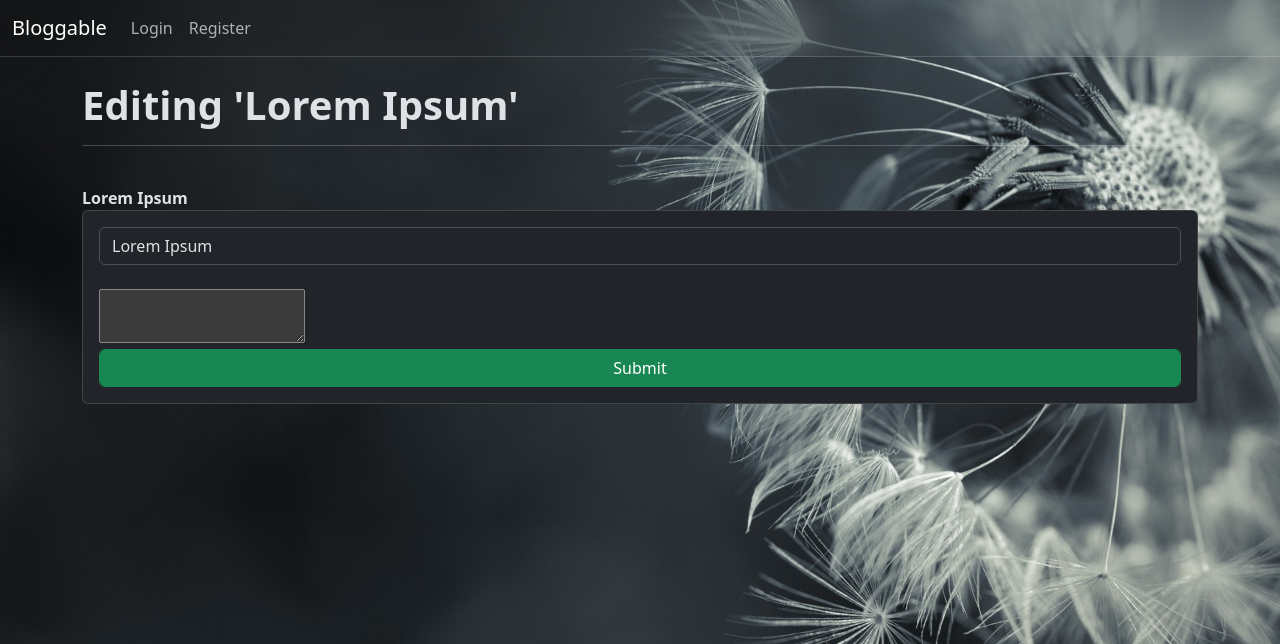
After one commit to mgonzales00/Bloggable, a Flask app: template templates/edit.html in a window 1280 px wide. The commit adds this page. Shown: the top 644 px of the page. Run offline with Flask 3, Linux system fonts and the light colour scheme; the template is opened without the code that fills it: values that come from a table or form of the project are taken from there, others are empty; some libraries are stand-ins or nearby versions.

Commit message:
Multiple additions
Added CRUD operations, login and logout, dashboard, and text editor.

```diff
--- a/app.py
+++ b/app.py
@@ -1,16 +1,183 @@
-from flask import Flask
-from flask import render_template
+import os, click
+from datetime import datetime, UTC
+from flask import Flask, render_template, flash, redirect, url_for, abort, request
+from flask_login import LoginManager, UserMixin, login_user, current_user, logout_user, login_required
 from flask_sqlalchemy import SQLAlchemy
+from flask_wtf import FlaskForm
+from flask_ckeditor import CKEditor, CKEditorField
+from flask_toastr import Toastr
+from wtforms import StringField, PasswordField, SubmitField
+from wtforms.validators import DataRequired, EqualTo
+from argon2 import PasswordHasher
+from argon2.exceptions import VerifyMismatchError
+
+# create database if app is given commandline argument
+@click.command('init-db')
+def create_tables():
+    db.create_all()
+    user = User()
+    user.username = "admin"
+    user.password = argon2_ph.hash("1234")
+    db.session.add(user)
+    db.session.commit()
+
+base_dir = os.path.dirname(os.path.realpath(__file__))
 
 app = Flask(__name__, template_folder='templates')
+app.config["SQLALCHEMY_DATABASE_URI"] = 'sqlite:///' + os.path.join(base_dir, 'bloggable.db')
+app.config["SECRET_KEY"] = 'dev'
+app.cli.add_command(create_tables)
+
+db = SQLAlchemy(app)
+login_manager = LoginManager(app)
+ckeditor = CKEditor(app)
+argon2_ph = PasswordHasher()
+toastr = Toastr(app)
+
+class User(UserMixin, db.Model):
+    __tablename__ = 'user'
+    id = db.Column(db.Integer, primary_key=True, autoincrement=True)
+    username = db.Column(db.String(16), unique=True, nullable=False)
+    password = db.Column(db.String(64), nullable=False)
+    # get all 'Post' objects related to our User
+    posts = db.relationship('Post', backref='user', lazy=True)
+
+    def __repr__(self):
+        return f"User('{self.id}', '{self.username}', '{self.password}')"
+
+class Post(db.Model):
+    __tablename__ = 'post'
+    id = db.Column(db.Integer, primary_key=True, autoincrement=True)
+    author = db.Column(db.Integer, db.ForeignKey('user.username'), nullable=False)
+    title = db.Column(db.Text, nullable=False)
+    date_posted = db.Column(db.DateTime, nullable=False, default=datetime.now(UTC))
+    date_edited = db.Column(db.DateTime, nullable=True)
+    content = db.Column(db.Text, nullable=False)
+
+    def __repr__(self):
+        return f"Post('{self.id}', '{self.author}', '{self.title}', '{self.date_posted}', '{self.content}')"
+
+class RegistrationForm(FlaskForm):
+    username = StringField('Username', validators=[DataRequired()])
+    password = PasswordField('Password', validators=[DataRequired()])
+    confirm_password = PasswordField('Confirm password', validators=[DataRequired(), EqualTo('password')])
+    submit = SubmitField('Submit')
+
+class LoginForm(FlaskForm):
+    username = StringField('Username', validators=[DataRequired()])
+    password = PasswordField('Password', validators=[DataRequired()])
+    submit = SubmitField('Submit')
+
+class PostForm(FlaskForm):
+    title = StringField('Title', validators=[DataRequired()])
+    body = CKEditorField('Body', validators=[DataRequired()])
+    submit = SubmitField('Submit')
+
+@login_manager.user_loader
+def load_user(user_id):
+    return User.query.get(int(user_id))
 
 @app.route('/')
 def index():
-    return render_template('index.html')
+    posts = Post.query.all()
+    # pass posts to Jinja2 template
+    return render_template('index.html', posts=posts)
 
-@app.route('/login')
+@app.route('/login', methods=['GET', 'POST'])
 def login():
-    return render_template('login.html')
+    if current_user.is_authenticated:
+        return redirect(url_for('dashboard'))
+    form = LoginForm()
+    if form.validate_on_submit():
+        user = User.query.filter_by(username=form.username.data).first()
+        if user:
+            try:
+                argon2_ph.verify(user.password, form.password.data)
+                login_user(user)
+                return redirect(url_for('dashboard'))
+            except VerifyMismatchError:
+                pass
+        flash('Login unsuccessful!', 'error')
+        return redirect(url_for('login'))
+    return render_template('login.html', form=form)
 
-if __name__ == '__main__':
-    app.run(debug=True)
+@app.route('/logout')
+def logout():
+    logout_user()
+    flash('You have been logged out!', 'success')
+    return redirect(url_for('index'))
+
+@app.route('/register', methods=['GET', 'POST'])
+def register():
+    if current_user.is_authenticated:
+        return redirect(url_for('dashboard'))
+    form = RegistrationForm()
+    if form.validate_on_submit():
+        user = User.query.filter_by(username=form.username.data).first()
+        if user:
+            flash('User already exists!', 'error')
+        else:
+            hashed_password = argon2_ph.hash(form.password.data)
+            user = User(username=form.username.data, password=hashed_password)
+            db.session.add(user)
+            db.session.commit()
+            flash(f"Account '{form.username.data}' successfully registered!")
+            return redirect(url_for('login'))
+    return render_template('register.html', form=form)
+
+@app.route('/dashboard')
+@login_required
+def dashboard():
+    posts = Post.query.filter_by(author=current_user.username)
+    return render_template('dashboard.html', posts=posts)
+
+# CREATE
+@app.route("/create", methods=['GET', 'POST'])
+@login_required
+def create():
+    form = PostForm()
+    if form.validate_on_submit():
+        post = Post(author=current_user.username, date_posted=datetime.now(UTC), title=form.title.data, content=form.body.data)
+        db.session.add(post)
+        db.session.commit()
+        flash('Post created!', 'success')
+        return redirect(url_for('post', post_id=post.id))
+    return render_template('create.html', title='New Post', form=form)
+
+# READ
+@app.route("/post/<int:post_id>", methods=['GET', 'POST'])
+def post(post_id):
+    post = Post.query.get_or_404(post_id)
+    return render_template('post.html', post=post)
+
+# UPDATE
+@app.route("/post/<int:post_id>/edit", methods=['GET', 'POST'])
+@login_required
+def edit_post(post_id):
+    post = Post.query.get_or_404(post_id)
+    if post.author != current_user.username:
+        abort(403)
+    form = PostForm()
+    if form.validate_on_submit():
+        post.title = form.title.data
+        post.content = form.body.data
+        post.date_edited = datetime.now(UTC)
+        db.session.commit()
+        flash('Post edited!', 'success')
+        return redirect(url_for('post', post_id=post_id))
+    elif request.method == 'GET':
+        form.title.data = post.title
+        form.body.data = post.content
+    return render_template('edit.html', form=form, post=post)
+
+# DELETE
+@app.route("/post/<int:post_id>/delete", methods=['GET', 'POST'])
+@login_required
+def delete_post(post_id):
+    post = Post.query.get_or_404(post_id)
+    if post.author != current_user.username:
+        abort(403)
+    db.session.delete(post)
+    db.session.commit()
+    flash('Post has been deleted!', 'success')
+    return redirect(url_for('index'))
--- /dev/null
+++ b/static/css/stylesheet.css
@@ -0,0 +1,36 @@
+body {
+    background-image: url('../images/bg.jpg');
+    background-repeat: no-repeat;
+    background-attachment: fixed;
+    background-size: cover;
+}
+
+.navbar {
+    border-bottom: 1px solid #eeeeee2c;
+    color: #ccc;
+    backdrop-filter: blur(1.5rem);
+}
+
+.centered-element {
+    position: absolute;
+    left: 50%;
+    top: 50%;
+    transform: translate(-50%, -50%);
+}
+
+.form-container {
+    width: 300px;
+    margin: 0 auto;
+    padding: 20px;
+    border: 1px solid #eeeeee2c;
+    border-radius: 5px;
+    color: #ccc;
+    backdrop-filter: blur(1.5rem);
+}
+
+.centered-element {
+    position: absolute;
+    left: 50%;
+    top: 50%;
+    transform: translate(-50%, -50%);
+}
--- a/templates/base.html
+++ b/templates/base.html
@@ -1,17 +1,57 @@
-<!doctype html>
+<!DOCTYPE html>
 <html lang="en">
 <head>
-    <meta charset="UTF-8">
-    <title> {% block title %} {% endblock %} - Bloggable </title>
+    <meta charset="utf-8">
+    <meta name="viewport" content="width=device-width, initial-scale=1, shrink-to-fit=no">
+    <link rel="stylesheet" href="{{ url_for('static', filename='css/stylesheet.css') }}">
+    <link rel="stylesheet" href="https://cdnjs.cloudflare.com/ajax/libs/font-awesome/5.15.4/css/all.min.css">
+    <link href="https://cdn.jsdelivr.net/npm/bootstrap@5.3.3/dist/css/bootstrap.min.css" rel="stylesheet"
+        integrity="sha384-QWTKZyjpPEjISv5WaRU9OFeRpok6YctnYmDr5pNlyT2bRjXh0JMhjY6hW+ALEwIH" crossorigin="anonymous">
+    <script src="https://cdn.jsdelivr.net/npm/bootstrap@5.3.3/dist/js/bootstrap.bundle.min.js"
+        integrity="sha384-YvpcrYf0tY3lHB60NNkmXc5s9fDVZLESaAA55NDzOxhy9GkcIdslK1eN7N6jIeHz" crossorigin="anonymous">
+    </script>
+    {{ toastr.include_jquery() }}
+    {{ toastr.include_toastr_css() }}
+    {{ toastr.message() }}
 </head>
-<body>
-    <nav>
-        <a href="/">Bloggable</a>
-        <a href="{{ url_for('login') }}">Login</a>
+<body data-bs-theme="dark">
+    {{ toastr.include_toastr_js() }}
+    <nav class="navbar navbar-expand-md">
+        <div class="container-fluid">
+            <a class="navbar-brand" href="{{ url_for('index') }}">Bloggable</a>
+            <div class="collapse navbar-collapse" id="navbarNav">
+                <ul class="navbar-nav">
+                    {% if current_user.is_authenticated %}
+                    <li class="nav-item">
+                        <a class="nav-link" href="{{ url_for('dashboard') }}">Dashboard</a>
+                    </li>
+                    <li class="nav-item">
+                        <a class="nav-link" href="{{ url_for('create') }}">Create</a>
+                    </li>
+                    <li class="nav-item">
+                        <a class="nav-link" href="{{ url_for('logout') }}">Logout</a>
+                    </li>
+                    {% else %}
+                    <li class="nav-item">
+                        <a class="nav-link" href="{{ url_for('login') }}">Login</a>
+                    </li>
+                    <li class="nav-item">
+                        <a class="nav-link" href="{{ url_for('register') }}">Register</a>
+                    </li>
+                    {% endif %}
+                </ul>
+            </div>
+        </div>
     </nav>
-    <hr>
-    <div class="content">
+    <br>
+    <div class="container">
         {% block content %} {% endblock %}
     </div>
+    <script src="https://cdn.jsdelivr.net/npm/@popperjs/core@2.11.8/dist/umd/popper.min.js"
+        integrity="sha384-I7E8VVD/ismYTF4hNIPjVp/Zjvgyol6VFvRkX/vR+Vc4jQkC+hVqc2pM8ODewa9r" crossorigin="anonymous">
+    </script>
+    <script src="https://cdn.jsdelivr.net/npm/bootstrap@5.3.3/dist/js/bootstrap.min.js"
+        integrity="sha384-0pUGZvbkm6XF6gxjEnlmuGrJXVbNuzT9qBBavbLwCsOGabYfZo0T0to5eqruptLy" crossorigin="anonymous">
+    </script>
 </body>
 </html>
--- /dev/null
+++ b/templates/edit.html
@@ -0,0 +1,22 @@
+{% extends 'base.html' %}
+{% block content %}
+<h1>{% block title %} <b>Editing '{{ post.title }}'</b> {% endblock %}</h1>
+<hr><br>
+<b>{{ post.title }}</b>
+<div class="card">
+    <div class="card-body text-primary">
+        <div class="form-group d-grid">
+            <form method="post" action="/post/{{ post.id }}/edit">
+                {{ form.csrf_token }}
+                {{ form.title(class="form-control", value=post.title) }}
+                <br>
+                {{ form.body() }}
+                <br>
+                {{ form.submit(class="form-control btn btn-success btn-block") }}
+            </form>
+            {{ ckeditor.load() }}
+            {{ ckeditor.config(name='body') }}
+        </div>
+    </div>
+</div>
+{% endblock %}
```
Also changed, not shown: requirements.txt (added, +22 -0 lines), templates/create.html (added, +21 -0 lines), templates/dashboard.html (added, +32 -0 lines), templates/index.html (+14 -3 lines), templates/login.html (+20 -4 lines), templates/post.html (added, +13 -0 lines), templates/register.html (added, +28 -0 lines), bloggable.db (added), static/images/bg.jpg (added), static/images/bg.png (added), 2 other files.
